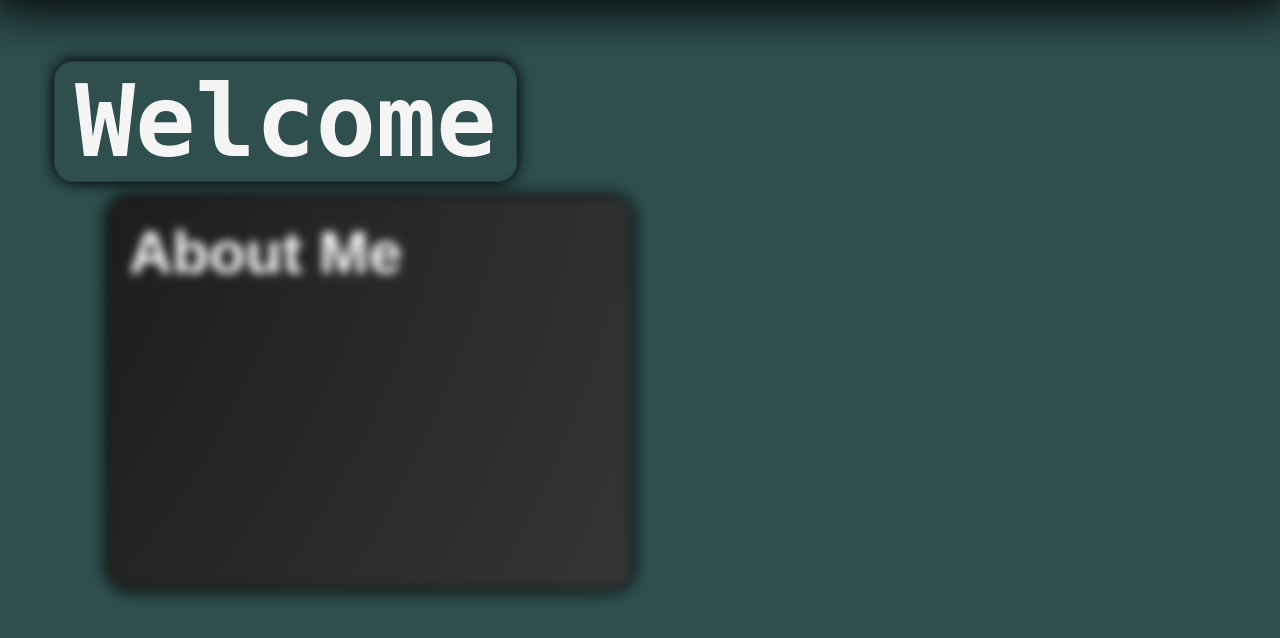
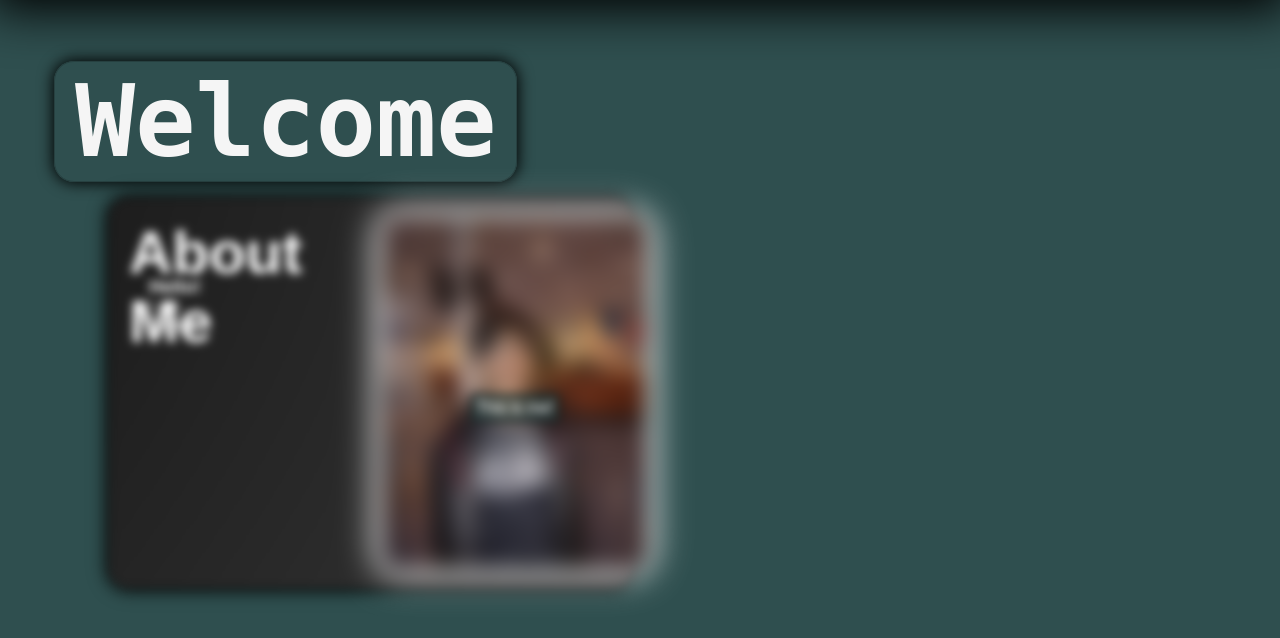
Before and after one commit to Dylanooooo/Dylanooooo.github.io, a PHP site: page / in a window 1280 px wide. Shown: the part 75-713 px from the top of the page. Run offline with PHP 8.4, Linux system fonts and the light colour scheme.

Commit message:
gewerkt aan about me

```diff
--- a/index.html
+++ b/index.html
@@ -26,6 +26,14 @@
         <h1 class="welcome" data-value="Welcome">Welcome</h1>
         <div class="card">
             <h2 class="aboutMe">About Me</h2>
+            <div class="aboutMeText">
+                <h3>Hello!</h3>
+                <p>I am <span class="name" data-value="Dylano">Dylano</span></p>
+            </div>
+            <div class="aboutMeFoto">
+                <img class="FotoOfMe" src="/Media/FotoOfMe.png">
+                <p class="me">This is me!</p>
+            </div>
         </div>
     </main>
     <script src="main.js"></script>
--- a/main.js
+++ b/main.js
@@ -41,6 +41,31 @@
     }, 30);
 }
 
+document.querySelector(".name").onmouseover = event => {
+    let iteration = 0;
+
+    clearInterval(interval);
+
+    interval = setInterval(() => {
+        event.target.innerText = event.target.innerText
+            .split("")
+            .map((letter, index) => {
+                if (index < iteration) {
+                    return event.target.dataset.value[index];
+                }
+
+                return letters[Math.floor(Math.random() * 36)]
+            })
+            .join("");
+
+        if (iteration >= event.target.dataset.value.length) {
+            clearInterval(interval);
+        }
+
+        iteration += 1 / 3;
+    }, 30);
+}
+
 // -----------------------------------------------------------
 
 let card = document.querySelector(".card")
@@ -52,3 +77,15 @@
     card.style.backgroundPosition = `${x}% ${y}%`
     time = 5000
 }, time)
+
+// --------------------------------------------------------
+
+let FotoOfMe = document.querySelector(".FotoOfMe")
+
+FotoOfMe.addEventListener("mouseover", () => {
+    document.querySelector(".me").style.opacity = "0"
+})
+
+FotoOfMe.addEventListener("mouseout", () => {
+    document.querySelector(".me").style.opacity = "1"
+})
--- a/style.css
+++ b/style.css
@@ -102,7 +102,7 @@
 }
 
 .projectLink:hover {
-    animation: colorChange 0.1s linear;
+    animation: colorChange 0.5s linear;
     background: rgb(139, 139, 139);
     background: linear-gradient(135deg, rgba(139, 139, 139, 1) 0%, rgba(29, 29, 29, 1) 100%);
 }
@@ -172,28 +172,61 @@
     background-size: 1000% 1000%;
     backdrop-filter: blur(10px);
     filter: blur(5px);
-    transition: all 5s ease;
-    /* animation: bg-move 60s infinite ease; */
+    transition: background-position 5s, filter 1s ease;
+    display: grid;
+    grid-template-columns: repeat(10, 1fr);
+    grid-template-rows: repeat(6, 1fr);
 }
 
 .card:hover{
     filter: blur(0px);
 }
 
-/* @keyframes bg-move{
-    0%{background-position: 0% 0%;}
-    10%{background-position: 83% 17%;}
-    20%{background-position: 80% 67%;}
-    30%{background-position: 69% 78%;}
-    40%{background-position: 35% 83% ;}
-    50%{background-position: 6% 48%;}
-    60%{background-position: 18% 76%;}
-    70%{background-position: 18% 54%;}
-    80%{background-position: 77% 35%;}
-    90%{background-position: 75% 10%;}
-    100%{background-position: 0% 0%;}
-} */
-
 .aboutMe{
     font-size: 60px;
+    grid-area: 1/1/3/6;
 }
+
+.aboutMeText{
+    margin-left: 20px;
+    grid-area: 2/1/2/3;
+}
+
+.aboutMeFoto{
+    grid-area: 2/7/6/11;
+    display: flex;
+    justify-content: center;
+    align-content: center;
+}
+
+.FotoOfMe{
+    height: 350px;
+    border: double white 5px;
+    border-radius: 20px;
+    box-shadow: 0px 0px 30px 1px white;
+    filter: blur(10px);
+    transition: filter 1s linear;
+    position: relative;
+}
+
+.FotoOfMe:hover{
+    animation: wiggle 5s infinite ease;
+    filter: blur(0px);
+}
+
+@keyframes wiggle {
+    0%{rotate: 0deg;}
+    25%{rotate: 3deg;}
+    75%{rotate: -3deg;}
+    100%{rotate: 0deg;}
+}
+
+.me{
+    position: absolute;
+    top: 50%;
+    background-color: rgba(38, 63, 63, 0.6);
+    padding: 5px;
+    border: 1px solid black;
+    border-radius: 5px;
+    transition: opacity 0.5s linear;
+}
```
Also changed, not shown: Media/FotoOfMe.png (added).
